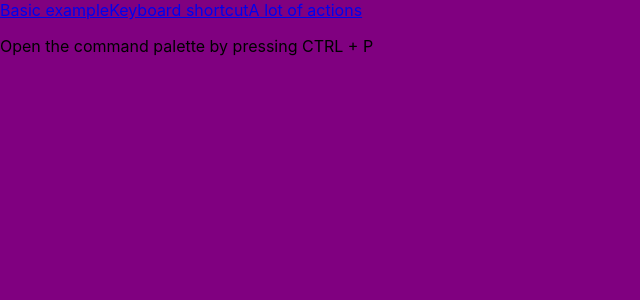
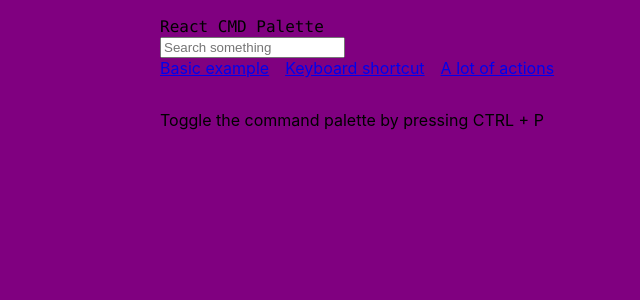
Before and after one commit to rbozan/react-cmd-palette, a React (Create React App) app in the folder my-app/: page /keyboard-shortcut in a window 1280 px wide. Shown: the top 300 px of the page, without its empty margins (0-640 px from the left). Built offline with nearby package versions, Linux system fonts and the light colour scheme.

Commit message:
Adds basic action handler

```diff
--- a/my-app/src/App.tsx
+++ b/my-app/src/App.tsx
@@ -12,11 +12,13 @@ function App() {
     <CommandPalette InputProps={{ placeholder: "What do you want to search?" }}>
       <BrowserRouter>
         <Navbar />
-        <Routes>
-          <Route path="/basic" element={<BasicExample />} />
-          <Route path="/keyboard-shortcut" element={<KeyboardShortcutExample />} />
-          <Route path="/a-lot-of-actions" element={<ALotOfActionsExample />} />
-        </Routes>
+        <div className="container">
+          <Routes>
+            <Route path="/basic" element={<BasicExample />} />
+            <Route path="/keyboard-shortcut" element={<KeyboardShortcutExample />} />
+            <Route path="/a-lot-of-actions" element={<ALotOfActionsExample />} />
+          </Routes>
+        </div>
       </BrowserRouter>
     </CommandPalette>
   );
--- a/my-app/src/CommandPalette/CommandPalette.css
+++ b/my-app/src/CommandPalette/CommandPalette.css
@@ -46,9 +46,13 @@
   padding: 1rem 1rem;
 }
 
-.command-palette--results-result:hover {
+.command-palette--results-result:hover,
+.command-palette--results-result:focus {
   background: #000;
   cursor: pointer;
+  box-shadow: 0 2px 4px rgba(0, 0, 0, 0.5), inset 2px 0 rgba(255, 255, 255, 0.5);
+  border: none;
+  outline: none;
 }
 
 .command-palette--results-result-title {
--- a/my-app/src/CommandPalette/CommandPalette.tsx
+++ b/my-app/src/CommandPalette/CommandPalette.tsx
@@ -1,7 +1,8 @@
-import { FormEvent, useMemo, useState } from "react";
+import { FormEvent, useCallback, useMemo, useState } from "react";
 import CommandPaletteContext from "./CommandPaletteContext"
 import Fuse from 'fuse.js'
 import './CommandPalette.css'
+import { useHotkeys } from "react-hotkeys-hook";
 
 interface CommandPaletteProps {
     /**
@@ -27,16 +28,15 @@ export interface Action {
     /** Additional data which describes the action */
     data?: object,
 
+    /** Event handler when the action has been selected */
+    onSelect?: () => void
+
 }
 
 export const CommandPalette = ({ children, InputProps, FuseOptions }: CommandPaletteProps) => {
     const [actions, setActions] = useState<Action[]>([]);
     const [shown, setShown] = useState(false);
     const [input, setInput] = useState<string | undefined>(undefined);
-
-    const defaultFuseOptions: typeof FuseOptions = {
-        keys: ['title'],
-    };
 
     /**
      * Adds a new action to the command palette.
@@ -75,23 +75,32 @@ export const CommandPalette = ({ children, InputProps, FuseOptions }: CommandPal
 
     const search = (text: string) => {
         setInput(text);
-
     }
 
-    const FuseOptions2 = useMemo(() => ({ ...defaultFuseOptions, ...FuseOptions }), [defaultFuseOptions, FuseOptions])
+
+    const defaultFuseOptions: typeof FuseOptions = {
+        keys: ['title'],
+    };
+    const MergedFuseOptions = useMemo(() => ({ ...defaultFuseOptions, ...FuseOptions }), [defaultFuseOptions, FuseOptions])
 
     const filteredActions = useMemo(() => {
         if (!input) return actions;
-        var fuse = new Fuse<Action>(actions, FuseOptions2);
+        var fuse = new Fuse<Action>(actions, MergedFuseOptions);
 
         const results = fuse.search(input);
         console.log('fuse results', fuse.search(input));
         return results.sort((a, b) => (a.score ?? 0) - (b.score ?? 0)).map(v => v.item)
-    }, [actions, input, FuseOptions2])
+    }, [actions, input, MergedFuseOptions])
 
     const handleInput = (e: FormEvent<HTMLInputElement>) => {
         search(e.currentTarget.value);
     }
+
+    // TODO: Escape button does not work properly
+    useHotkeys('escape', useCallback((e) => {
+        console.log('ESCAPE!', shown)
+        if (shown) hide();
+    }, [shown]))
 
     return (
         <CommandPaletteContext.Provider value={
@@ -99,17 +108,18 @@ export const CommandPalette = ({ children, InputProps, FuseOptions }: CommandPal
         }>
             {children}
 
-            {/* The actual command palette */}
             {shown && <div className="command-palette">
-                <input {...InputProps} onInput={handleInput} />
+                <input type="search" {...InputProps} onInput={handleInput} />
                 <section className="command-palette--results">
-                    {filteredActions.map((action) => <div key={action.id} className="command-palette--results-result">
+                    {filteredActions.map((action) => <div key={action.id} tabIndex={0} onKeyDown={(e) => {
+                        if (e.key === "Enter") return action.onSelect?.();
+                    }} className="command-palette--results-result" onClick={action.onSelect} >
                         <div>{action.leading}</div>
                         <h6 className="command-palette--results-result-title">{action.title}</h6>
-                        <small>id: {action.id}</small>
+                        {/* <small>id: {action.id}</small> */}
                     </div>)}
                 </section>
             </div>}
-        </CommandPaletteContext.Provider>
+        </CommandPaletteContext.Provider >
     );
 }
--- a/my-app/src/examples/ALotOfActionsExample.tsx
+++ b/my-app/src/examples/ALotOfActionsExample.tsx
@@ -17,10 +17,12 @@ const ALotOfActionsExample = () => {
         }
     });
 
-
     const testActions: Action[] = Array.from({ length: 50 }, (_, i) => ({
-        id: i + '5',
-        title: lorem.generateSentences(1)
+        id: i,
+        title: lorem.generateSentences(1),
+        onSelect: () => {
+            alert('You selected action #' + i);
+        }
     }))
 
     useEffect(() => {
--- a/my-app/src/examples/KeyboardShortcut.tsx
+++ b/my-app/src/examples/KeyboardShortcut.tsx
@@ -24,7 +24,7 @@ const KeyboardShortcutExample = () => {
     }, []);
 
     return <>
-        <p>Open the command palette by pressing CTRL + P</p>
+        <p>Toggle the command palette by pressing CTRL + P</p>
     </>;
 }
 
--- /dev/null
+++ b/my-app/src/examples/common/Navbar.css
@@ -0,0 +1,10 @@
+header {
+  width: 100%;
+  padding: 1rem;
+  box-sizing: border-box;
+}
+
+nav {
+  display: flex;
+  gap: 1rem;
+}
--- a/my-app/src/examples/common/Navbar.tsx
+++ b/my-app/src/examples/common/Navbar.tsx
@@ -1,12 +1,21 @@
-import React from "react"
+import React, { useContext } from "react"
 import { Link } from "react-router-dom"
+import CommandPaletteContext from "../../CommandPalette/CommandPaletteContext"
+import './Navbar.css'
 
 const Navbar = () => {
-    return <nav>
-        <Link to="/basic">Basic example</Link>
-        <Link to="/keyboard-shortcut">Keyboard shortcut</Link>
-        <Link to="/a-lot-of-actions">A lot of actions</Link>
-    </nav>
+    const { show } = useContext(CommandPaletteContext);
+    return <header>
+        <div className="container">
+            <div className="logo"><code>React CMD Palette</code></div>
+            <input type="search" placeholder="Search something" onFocus={show} />
+            <nav>
+                <Link to="/basic">Basic example</Link>
+                <Link to="/keyboard-shortcut">Keyboard shortcut</Link>
+                <Link to="/a-lot-of-actions">A lot of actions</Link>
+            </nav>
+        </div>
+    </header>
 }
 
 export default Navbar;
--- a/my-app/src/index.css
+++ b/my-app/src/index.css
@@ -10,3 +10,9 @@ code {
   font-family: source-code-pro, Menlo, Monaco, Consolas, "Courier New",
     monospace;
 }
+
+.container {
+  width: 100%;
+  max-width: 960px;
+  margin: 0 auto;
+}
```
